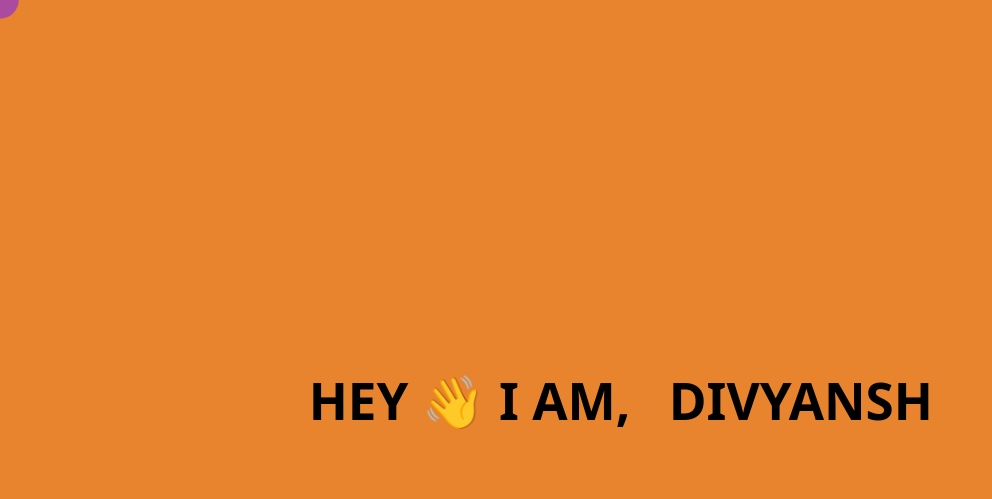
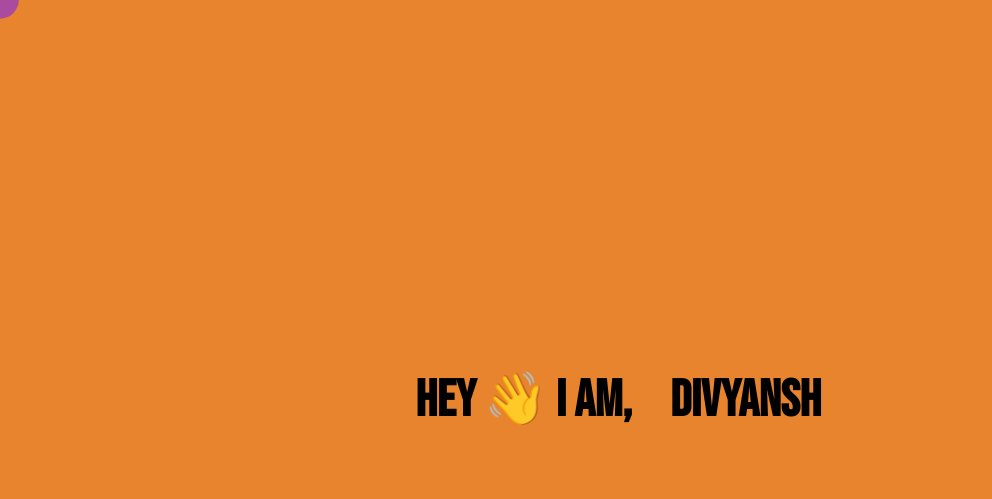
Before and after one commit to devsingh1234/portfolio, a plain HTML site: page index.html in a window 1280 px wide. Shown: the whole page, without its empty margins (0-992 px from the left). Drawn offline with nearby package versions, Linux system fonts and the light colour scheme.

Commit message:
my new website 3

```diff
--- a/index.html
+++ b/index.html
@@ -5,8 +5,8 @@
     <meta name="viewport" content="width=device-width, initial-scale=1.0">
     <title>Interactive Text Effect</title>
     <link rel="preconnect" href="https://fonts.googleapis.com">
-<link rel="preconnect" href="https://fonts.gstatic.com" crossorigin>
-<link href="https://fonts.googleapis.com/css2?family=Oswald:wght@200..700&display=swap" rel="stylesheet">
+    <link rel="preconnect" href="https://fonts.gstatic.com" crossorigin>
+    <link href="https://fonts.googleapis.com/css2?family=Bebas+Neue&display=swap" rel="stylesheet">
     <link rel="stylesheet" href="styles.css">
 </head>
 <body>
--- a/styles.css
+++ b/styles.css
@@ -2,7 +2,7 @@
     margin: 0;
     padding: 0;
     box-sizing: border-box;
-    font-family: system-ui, -apple-system, BlinkMacSystemFont, 'Segoe UI', Roboto, Oxygen, Ubuntu, Cantarell, 'Open Sans', 'Helvetica Neue', sans-serif;
+    font-family: "Bebas Neue", sans-serif;
 }
 html, body{
     width: 100%;
```
